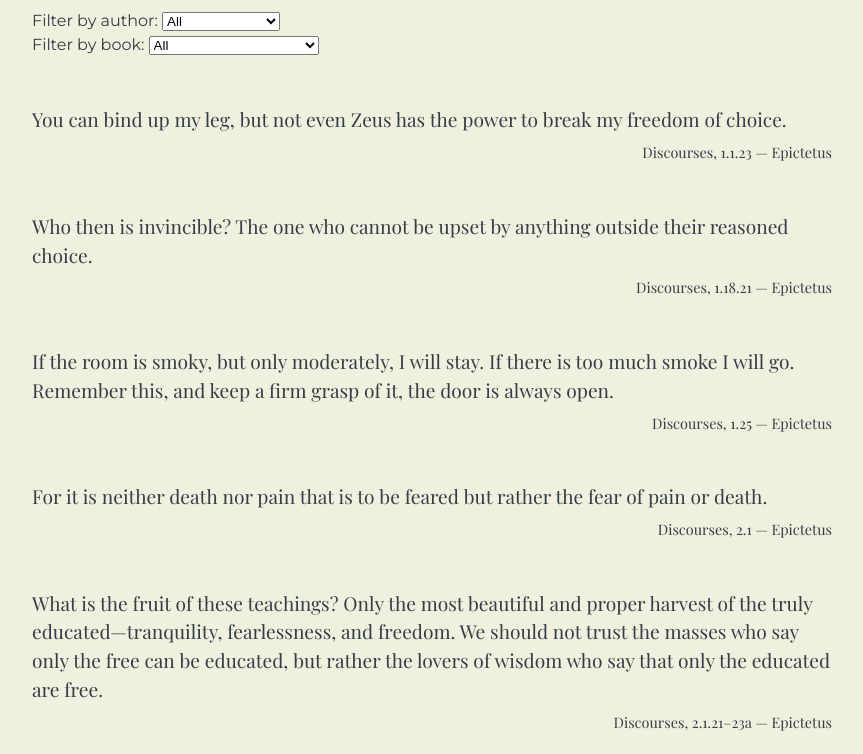
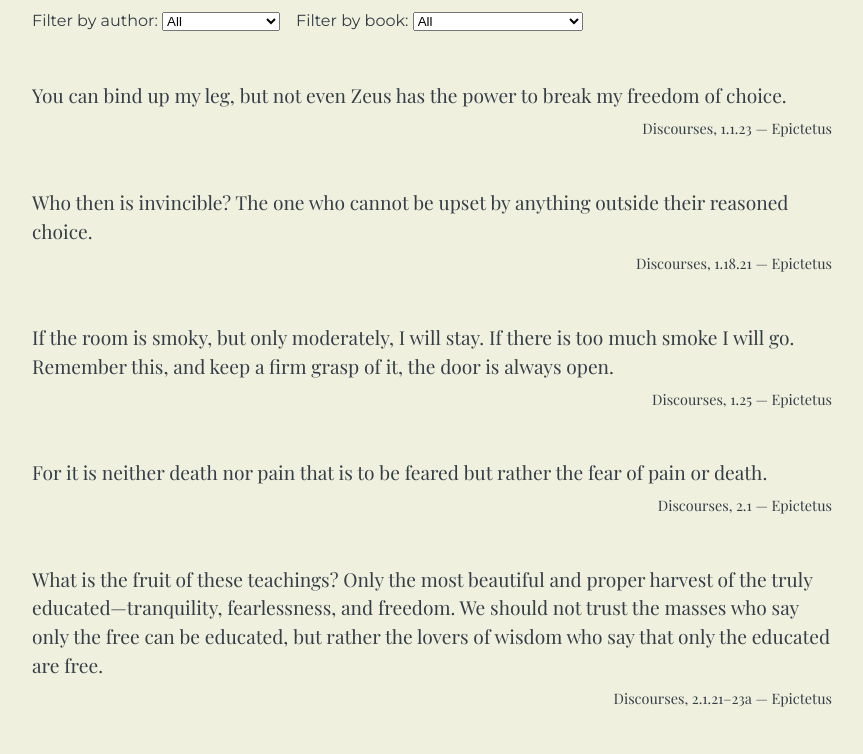
Before and after one commit to RomainCscn/stoic-homepage, a plain HTML site: page quotes.html in a window 1280 px wide. Shown: the part 206-960 px from the top of the page, without its empty margins (208-1071 px from the left). Drawn offline with nearby package versions, Linux system fonts and the light colour scheme.

Commit message:
Update all quotes style

```diff
--- a/main.css
+++ b/main.css
@@ -240,3 +240,13 @@ nav a:hover, footer a:hover {
 .all-quote-content {
   font-size: 1.2rem;
 }
+
+.quotes-filter {
+  display: flex;
+  justify-content: flex-start;
+  flex-wrap: wrap;
+}
+
+.author-filter-container {
+  margin-right: 1rem;
+}
--- a/quotes.html
+++ b/quotes.html
@@ -15,7 +15,7 @@
   <section class="main">
     <h1>Quotes list</h1>
     <div class="quotes-filter">
-      <div>
+      <div class="author-filter-container">
         <label for="author-filter">Filter by author:</label>
         <select name="author" id="author-filter">
           <option value="All">All</option>
@@ -49,9 +49,9 @@
     const resourcesLink = document.querySelector('.resources');
     resourcesLink.classList.add('active');
 
-    if (localStorage.getItem('theme') && localStorage.getItem('theme') ===  'dark') {
-      setDarkClass(true, [body, footer, nav].concat(Array.from(links)));
-    }
+    // if (localStorage.getItem('theme') && localStorage.getItem('theme') ===  'dark') {
+    //   setDarkClass(true, [body, footer, nav].concat(Array.from(links)));
+    // }
 
     quotes.sort(sortByReferenceAndAuthor);
 
```
